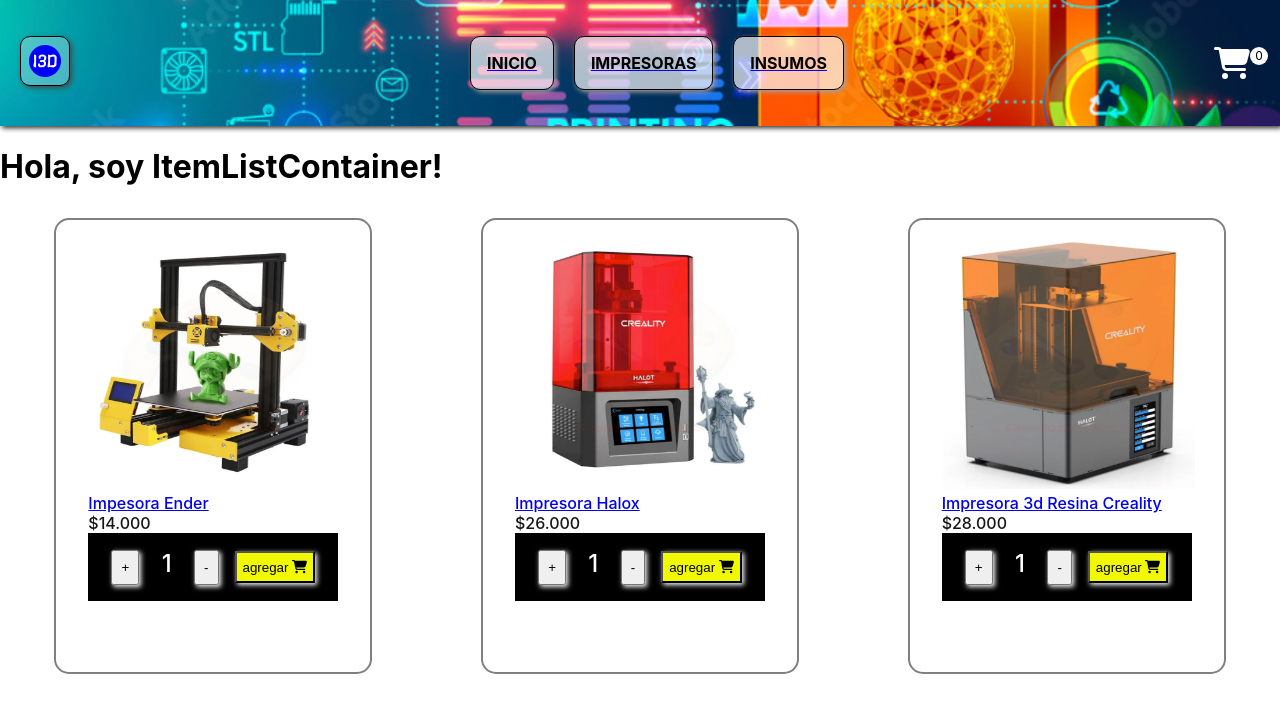
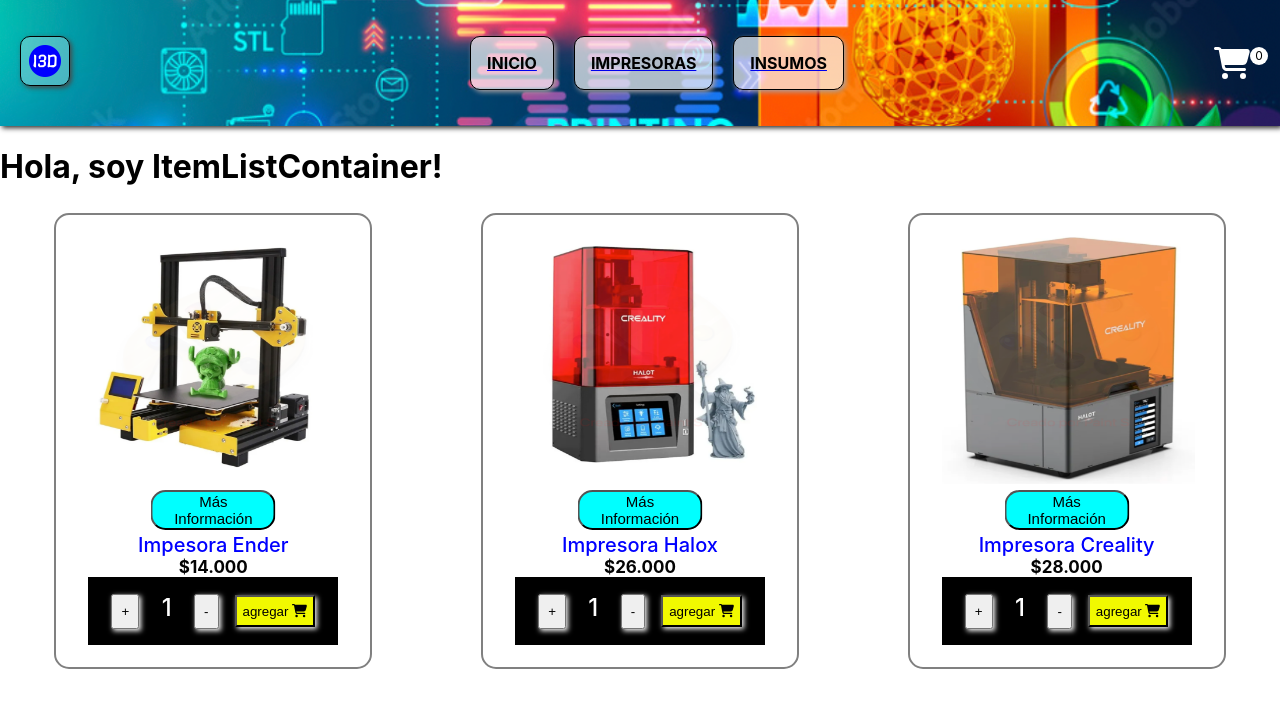
Before and after one commit to sebascardozo/appimagine3D, a React (Create React App) app: page / in a window 1280 px wide. Shown: the top 712 px of the page. Built offline with nearby package versions, Linux system fonts and the light colour scheme.

Commit message:
add buuton at card

```diff
--- a/src/components/datos/datos.jsx
+++ b/src/components/datos/datos.jsx
@@ -4,6 +4,6 @@
 export const products = [
   { id: "1", name: "Impesora Ender", description: "La impresora 3D Sirius es una impresora precisa y facil de usar con excelentes resultados, perfecta para el uso doméstico y profesional. a diferencia de los modelos convencionales la Sirius 3D cuenta con una base magnética lo cual permite retirar las impresiones de manera practica y rápida.", price: "$14.000", image:img1, stock:6, initial: 1},
   { id: "2", name: "Impresora Halox", description: "Impresora 3d Creality Halox Sky Resina Tecnología Dlp.Creality HALOT-SKY es una nueva generación de impresoras 3D de resina emblemáticas. La innovación ilimitada impulsa el futuro de la impresión en resina. ", price: "$26.000", image:img2, stock:5, initial: 1},
-  { id: "3", name: "Impresora 3d Resina Creality", description: "Sistema de movimiento y construcción:Se puso gran énfasis en la calidad de construcción robusta de la LD-002R y los componentes de su sistema de movimiento, que consiste en un husillo de bolas y un riel lineal único para el eje Z.", price: "$28.000", image:img3, stock:4, initial: 1},
+  { id: "3", name: "Impresora Creality", description: "Sistema de movimiento y construcción:Se puso gran énfasis en la calidad de construcción robusta de la LD-002R y los componentes de su sistema de movimiento, que consiste en un husillo de bolas y un riel lineal único para el eje Z.", price: "$28.000", image:img3, stock:4, initial: 1},
 
 ];
--- a/src/components/item.jsx
+++ b/src/components/item.jsx
@@ -9,10 +9,12 @@
    <div className="card" >
     <Link to ={`imgine3d/detail/${product.id}`}>
           <img className="card-image" src={product.image} alt="Imagen del producto"></img>
-          <div>{product.name}</div>
+          <div className="container-btn">
+          <button className="btn">Más Información</button>
+          </div>
     </Link>
-
-          <div>{product.price}</div>
+          <div className="card-name">{product.name}</div>
+          <div className="card-price">{product.price}</div>
           <ItemCounter stock={product.stock} initial={product.initial} onAdd={(count)=> alert(`Has agregado ${count} producto/s a tu carrito`)}/>
     </div>
 
--- a/src/components/styles/item.css
+++ b/src/components/styles/item.css
@@ -2,7 +2,7 @@
 .card {
   width: 180px;
   height: 270px;
-  margin: 10px;
+  margin: 5px;
   padding: 1em 2em;
   border: 2px solid grey;
   font-size: 1rem;
@@ -12,17 +12,45 @@
 }
 
 .card-image {
-  width: 130px;
-  height: 130px;
+  width: 150px;
+  height: 150px;
 }
 
 @media (min-width: 1024px) {
 .card {
    width: 250px;
-  height: 420px;
+   height: 420px;
 }
 
 .card-image {
 width: 253px;
 height: 253px;
 }}
+
+.card-name {
+  text-align: center;
+  font-size:  20px;
+  color: blue;
+}
+.card-price {
+  text-align: center;
+  font-size:  17px;
+  color: rgb(3, 3, 3);
+  font-weight: bold;
+}
+.container-btn{
+  height: 45px;
+  position: relative;
+
+}
+.btn{
+  background-color: aqua;
+  border-radius: 15px;
+ font-size:15px;
+  margin: 0;
+  position: absolute;
+  top: 50%;
+  left: 50%;
+  -ms-transform: translate(-50%, -50%);
+  transform: translate(-50%, -50%);
+}
```
